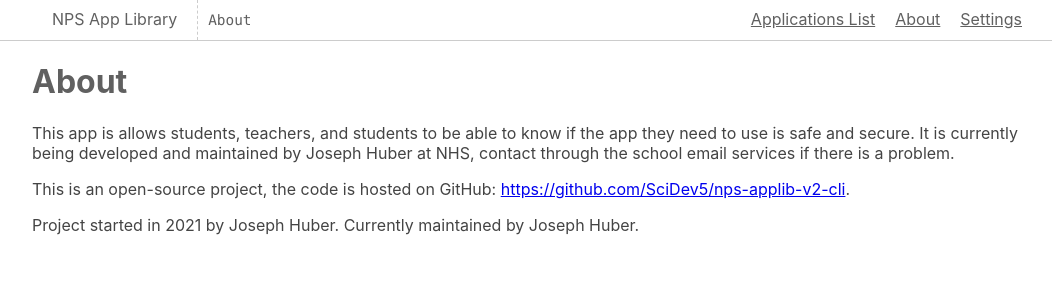
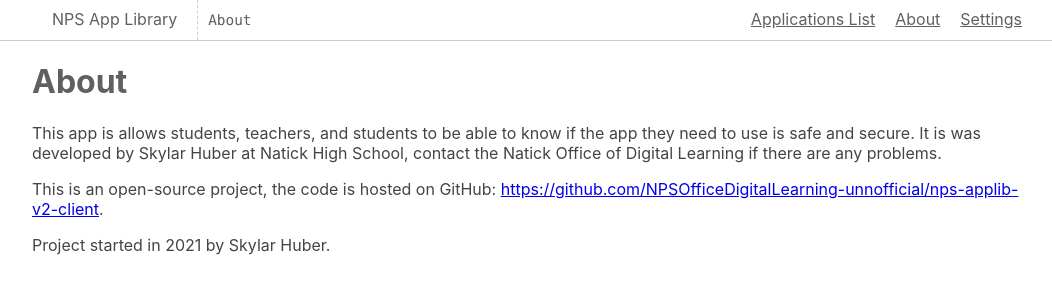
Before and after one commit to NPSOfficeDigitalLearning-unnofficial/nps-applib-v2-client, a React (Create React App) app: page /about in a window 1280 px wide. Shown: the top 300 px of the page, without its empty margins (108-1160 px from the left). Built offline with nearby package versions, Linux system fonts and the light colour scheme; no server answers.

Commit message:
remove deadname, update links

```diff
--- a/src/components/page/about/About.tsx
+++ b/src/components/page/about/About.tsx
@@ -13,7 +13,7 @@ export default class AboutPage extends React.Component {
                 </p>
                 <p>
                     <Trans>page.about.paragraph2</Trans>
-                    <a href="https://github.com/SciDev5/nps-applib-v2-cli">https://github.com/SciDev5/nps-applib-v2-cli</a>.
+                    <a href="https://github.com/NPSOfficeDigitalLearning-unnofficial/nps-applib-v2-client">https://github.com/NPSOfficeDigitalLearning-unnofficial/nps-applib-v2-client</a>.
                 </p>
                 <p>
                     <Trans>page.about.paragraph3</Trans>
--- a/src/locate/en/translate.json
+++ b/src/locate/en/translate.json
@@ -118,9 +118,9 @@
             },
             "about": {
                 "name": "About",
-                "paragraph1": "This app is allows students, teachers, and students to be able to know if the app they need to use is safe and secure. It is currently being developed and maintained by Joseph Huber at NHS, contact through the school email services if there is a problem.",
+                "paragraph1": "This app is allows students, teachers, and students to be able to know if the app they need to use is safe and secure. It is was developed by Skylar Huber at Natick High School, contact the Natick Office of Digital Learning if there are any problems.",
                 "paragraph2": "This is an open-source project, the code is hosted on GitHub: ",
-                "paragraph3": "Project started in 2021 by Joseph Huber. Currently maintained by Joseph Huber."
+                "paragraph3": "Project started in 2021 by Skylar Huber."
             },
             "verify-link": {
                 "name": "Link Verification",
```
Also changed, not shown: 1 other file (tests, documents, lock files or other folders).
